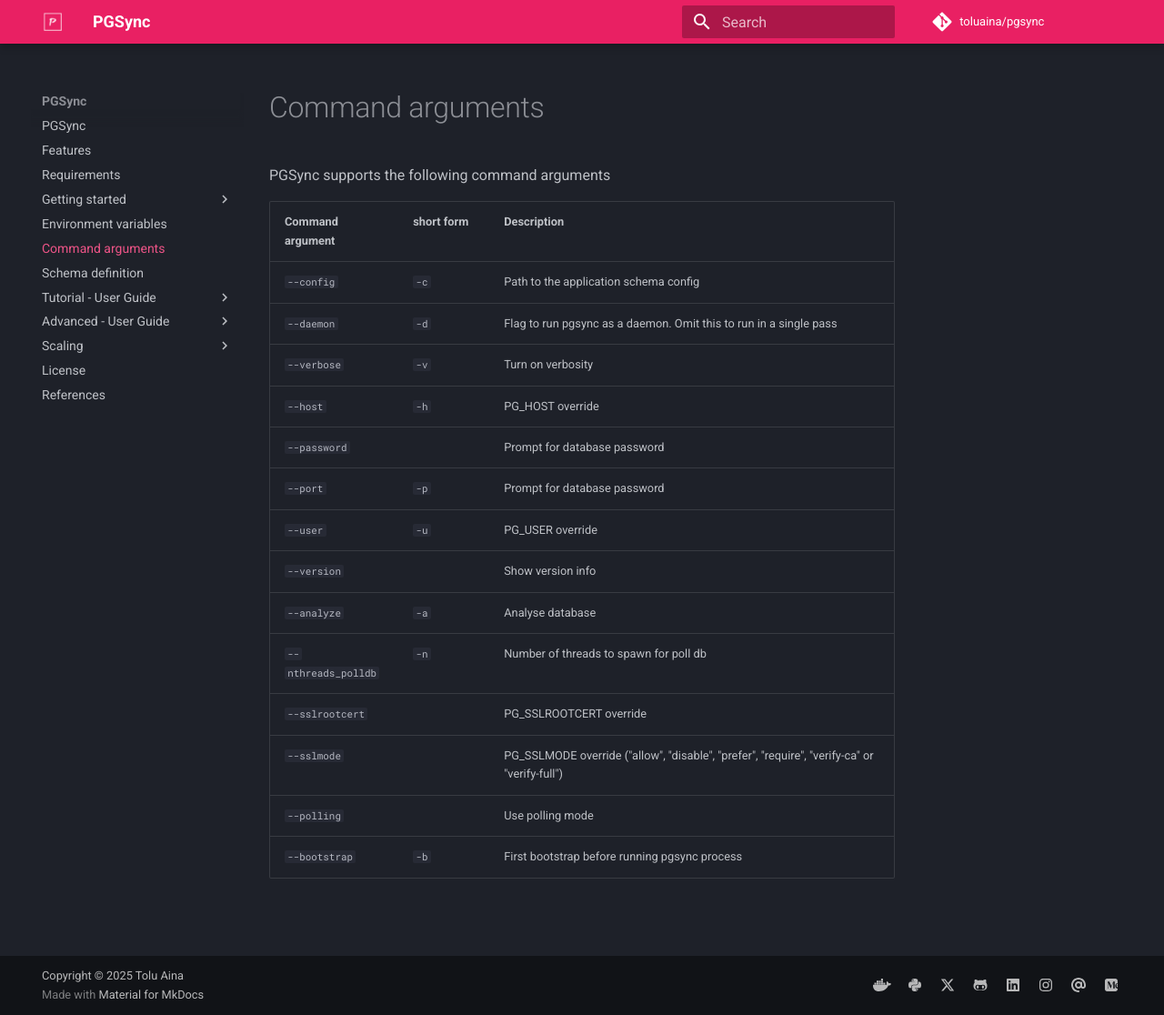
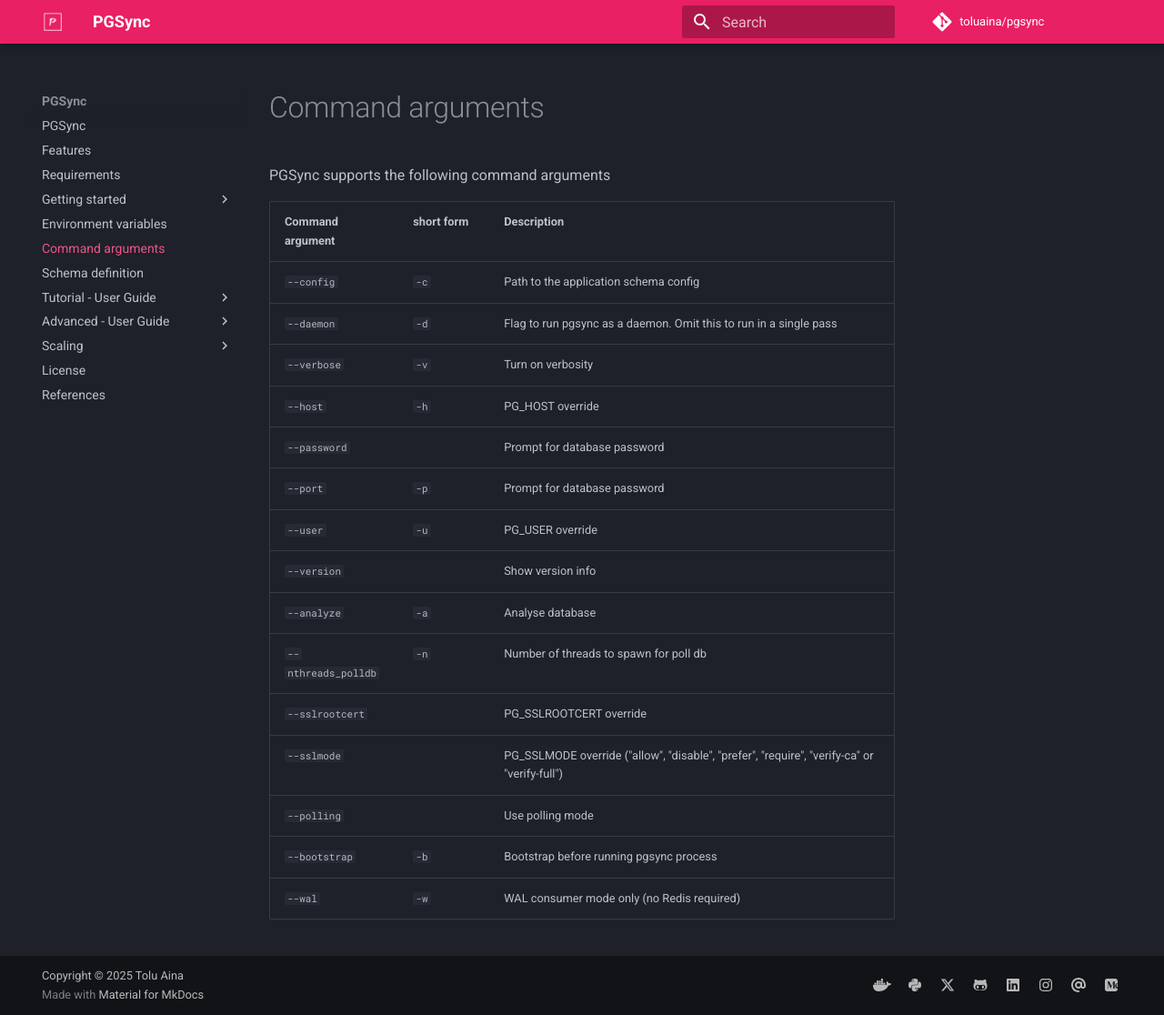
Before and after one commit to toluaina/toluaina.github.io, an MkDocs documentation site: the page built from docs/command-args/index.md, in a window 1280 px wide and 1116 px high. Shown: the whole window at 91% size. Built offline with MkDocs 1.6.1 and Material for MkDocs 9.7.7, drawn with Linux system fonts in a browser that asks for light colours; comment, search, counter and statistics services are not loaded.

Commit message:
add wal docs

```diff
--- a/docs/command-args/index.md
+++ b/docs/command-args/index.md
@@ -16,4 +16,5 @@ PGSync supports the following command arguments
 | `--sslrootcert`                     |            | PG_SSLROOTCERT override |
 | `--sslmode`                     |            | PG_SSLMODE override ("allow", "disable", "prefer", "require", "verify-ca" or "verify-full") |
 | `--polling`                     |            | Use polling mode |
-| `--bootstrap`                     |    `-b`         | First bootstrap before running pgsync process |
+| `--bootstrap`                     |    `-b`         | Bootstrap before running pgsync process |
+| `--wal`                     |    `-w`         | WAL consumer mode only (no Redis required) |
```
Also changed, not shown: docs/env-vars/index.md (+3 -1 lines), docs/requirements/index.md (+1 -1 lines).
